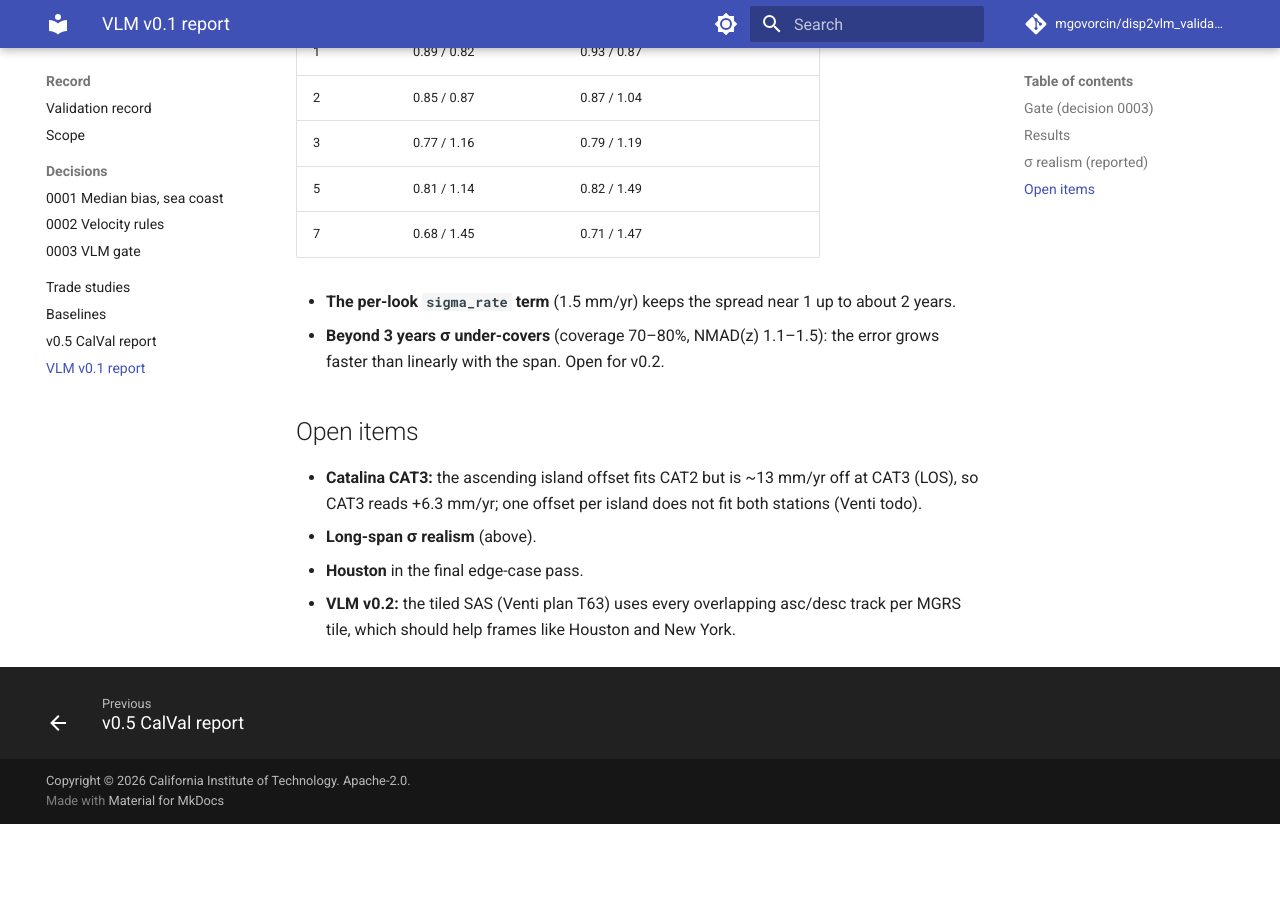
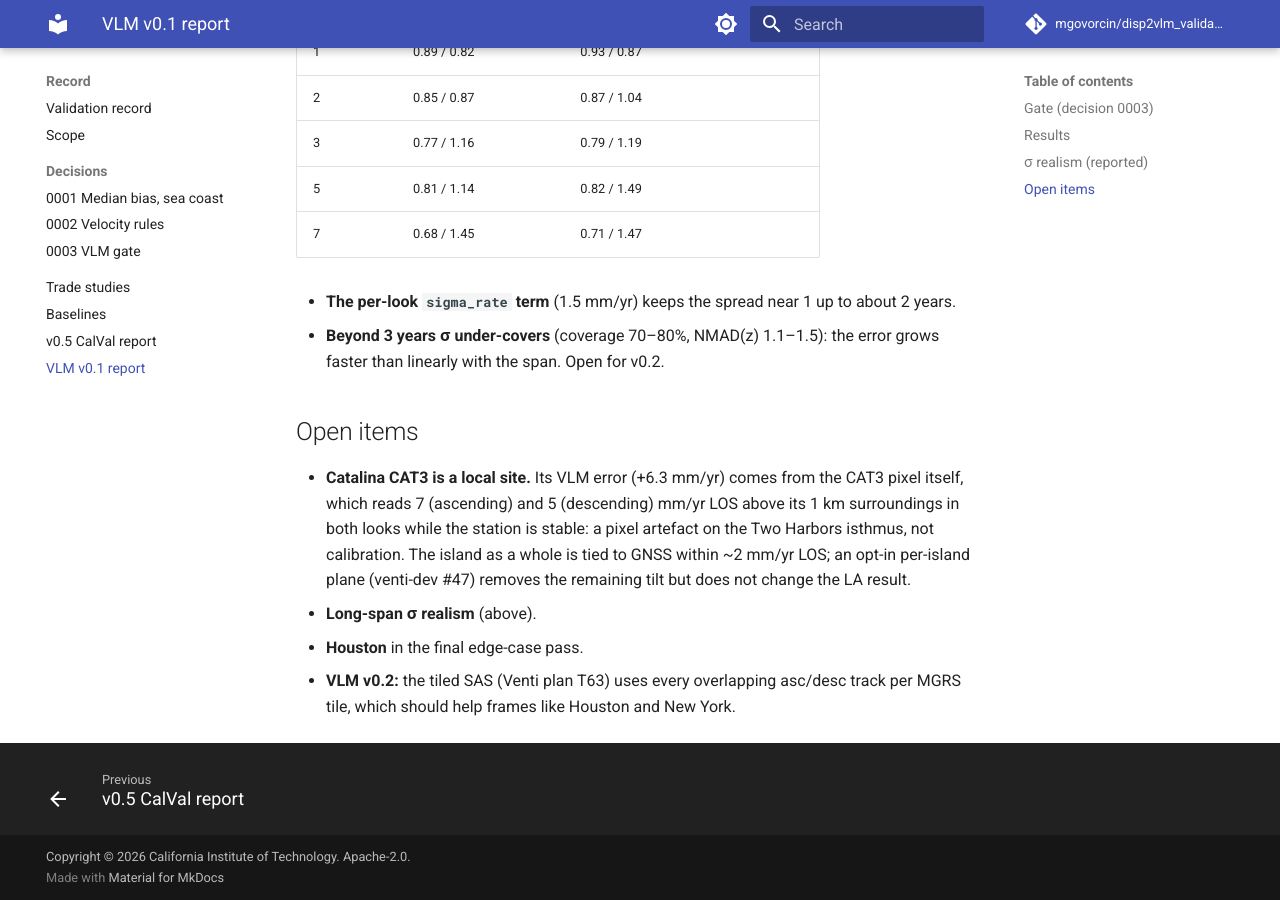
Before and after one commit to mgovorcin/disp2vlm_validation, an MkDocs documentation site: the page built from docs/vnv/vlm-v0.1-report.md, in a window 1280 px wide and 900 px high, scrolled down 2239 px. Built offline with MkDocs 1.6.1 and Material for MkDocs 9.7.7, drawn with Linux system fonts in a browser that asks for light colours; comment, search, counter and statistics services are not loaded; before the commit the page ends 3063 px from its top, so only the background shows below that.

Commit message:
docs(vnv): Catalina CAT3 is a local site (pixel artefact), not calibration (#26)
Co-authored-by: Claude Opus 5.5 <noreply@anthropic.com>

```diff
--- a/docs/vnv/vlm-v0.1-report.md
+++ b/docs/vnv/vlm-v0.1-report.md
@@ -74,9 +74,12 @@ Coverage of \|z\| < 1.96 and the robust spread of z, by span:
 
 ## Open items
 
-- **Catalina CAT3:** the ascending island offset fits CAT2 but is ~13 mm/yr
-  off at CAT3 (LOS), so CAT3 reads +6.3 mm/yr; one offset per island does not
-  fit both stations (Venti todo).
+- **Catalina CAT3 is a local site.** Its VLM error (+6.3 mm/yr) comes from the
+  CAT3 pixel itself, which reads 7 (ascending) and 5 (descending) mm/yr LOS above
+  its 1 km surroundings in both looks while the station is stable: a pixel
+  artefact on the Two Harbors isthmus, not calibration. The island as a whole
+  is tied to GNSS within ~2 mm/yr LOS; an opt-in per-island plane
+  (venti-dev #47) removes the remaining tilt but does not change the LA result.
 - **Long-span σ realism** (above).
 - **Houston** in the final edge-case pass.
 - **VLM v0.2:** the tiled SAS (Venti plan T63) uses every overlapping asc/desc
```
